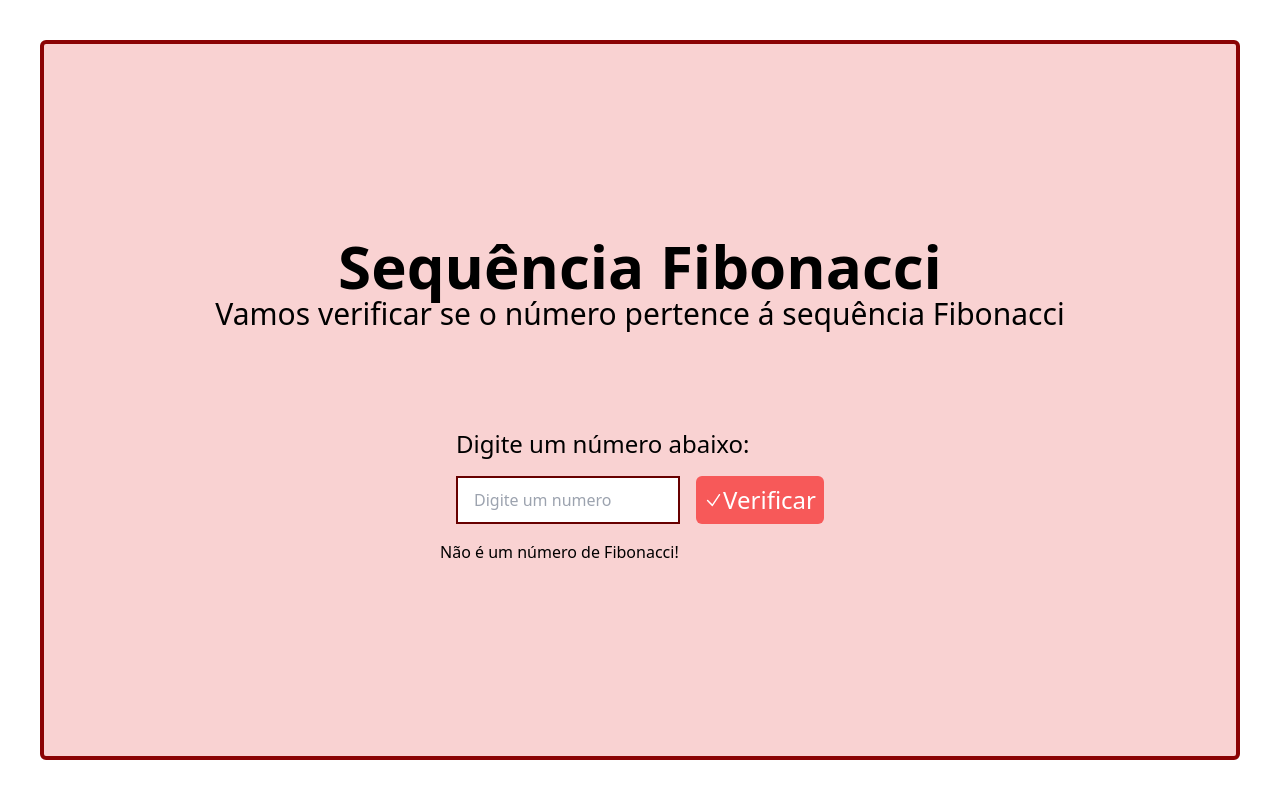
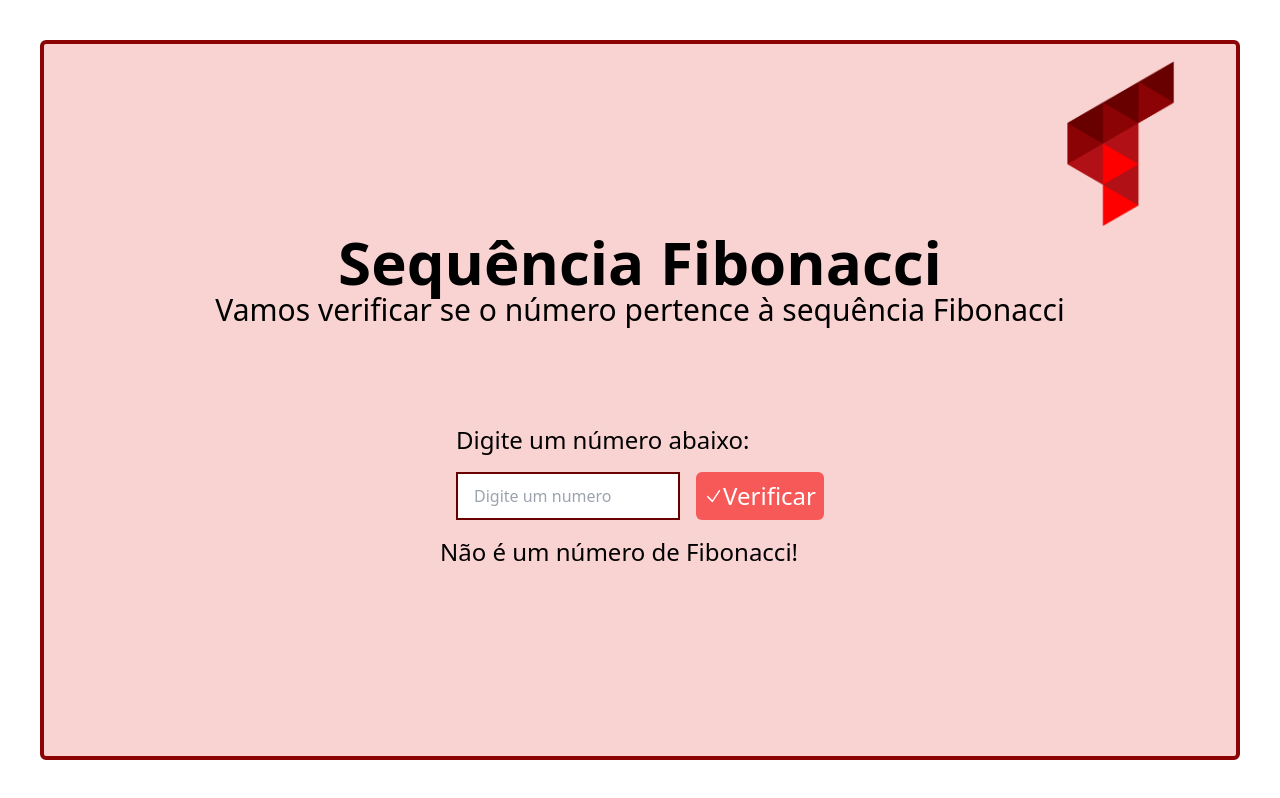
Before and after one commit to GabiOlivFarias/Fibonacci-validator, a Vue app in the folder fibonacci-validate/: page / in a window 1280 px wide. Both pictures are taken after a click on the button "Verificar". Built offline with nearby package versions, Linux system fonts and the light colour scheme.

Commit message:
[UPDATE] input and added logo

```diff
--- a/fibonacci-validate/src/App.vue
+++ b/fibonacci-validate/src/App.vue
@@ -1,16 +1,18 @@
 <template>
-  <div class="m-10 min-h-180 min-w-90 bg-light-red border-4 border-solid border-secundary rounded-md p-7 flex flex-col justify-center items-center">
+  <div class="relative m-10 min-h-180 min-w-90 bg-light-red border-4 border-solid border-secundary rounded-md p-7 flex flex-col justify-center items-center">
+    <img src="../public/images/logo.png" class="absolute top-0 right-0 w-1/6 px-4 mt-4 mr-4" />
     <div class="pb-24">
       <h1 class="flex justify-center font-bold text-6xl">
         Sequência Fibonacci
       </h1>
       <p class="flex justify-center font-medium text-3xl">
-        Vamos verificar se o número pertence á sequência Fibonacci
+        Vamos verificar se o número pertence à sequência Fibonacci
       </p>
     </div>
     <ValidatorView />
   </div>
 </template>
+
 <script setup>
 import ValidatorView from './composable/ValidatorView.vue'
 </script>
--- a/fibonacci-validate/src/components/globals/input/NumberInput.vue
+++ b/fibonacci-validate/src/components/globals/input/NumberInput.vue
@@ -2,13 +2,14 @@
     <div class="flex flex-row p-2">
       <input
         id="number"
-        type="number"
+        type="text"
         placeholder="Digite um numero"
         class="size-12 w-56 cursor-text p-4 m-2 appearance-none border-2 border-solid border-primary"
+        @input="onInput"
       />
       <ValidateNumberButton @click="validateNumber" />
     </div>
-    <div v-if="resultMessage" class="result-container">
+    <div v-if="resultMessage" class="result-container font-medium text-2xl">
       <h3>{{ resultMessage }}</h3>
     </div>
 </template>
```
Also changed, not shown: fibonacci-validate/public/images/logo.png (added).
